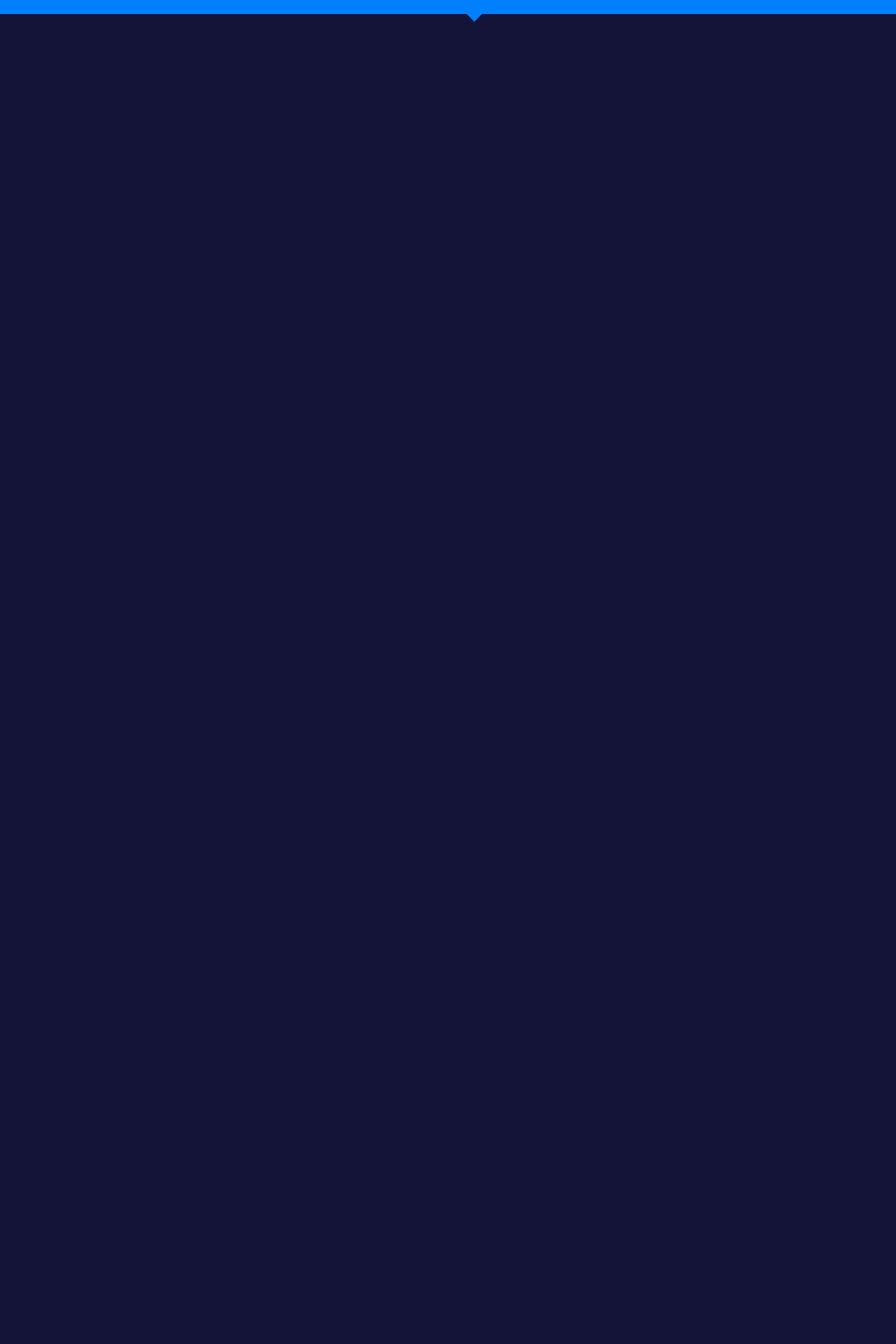
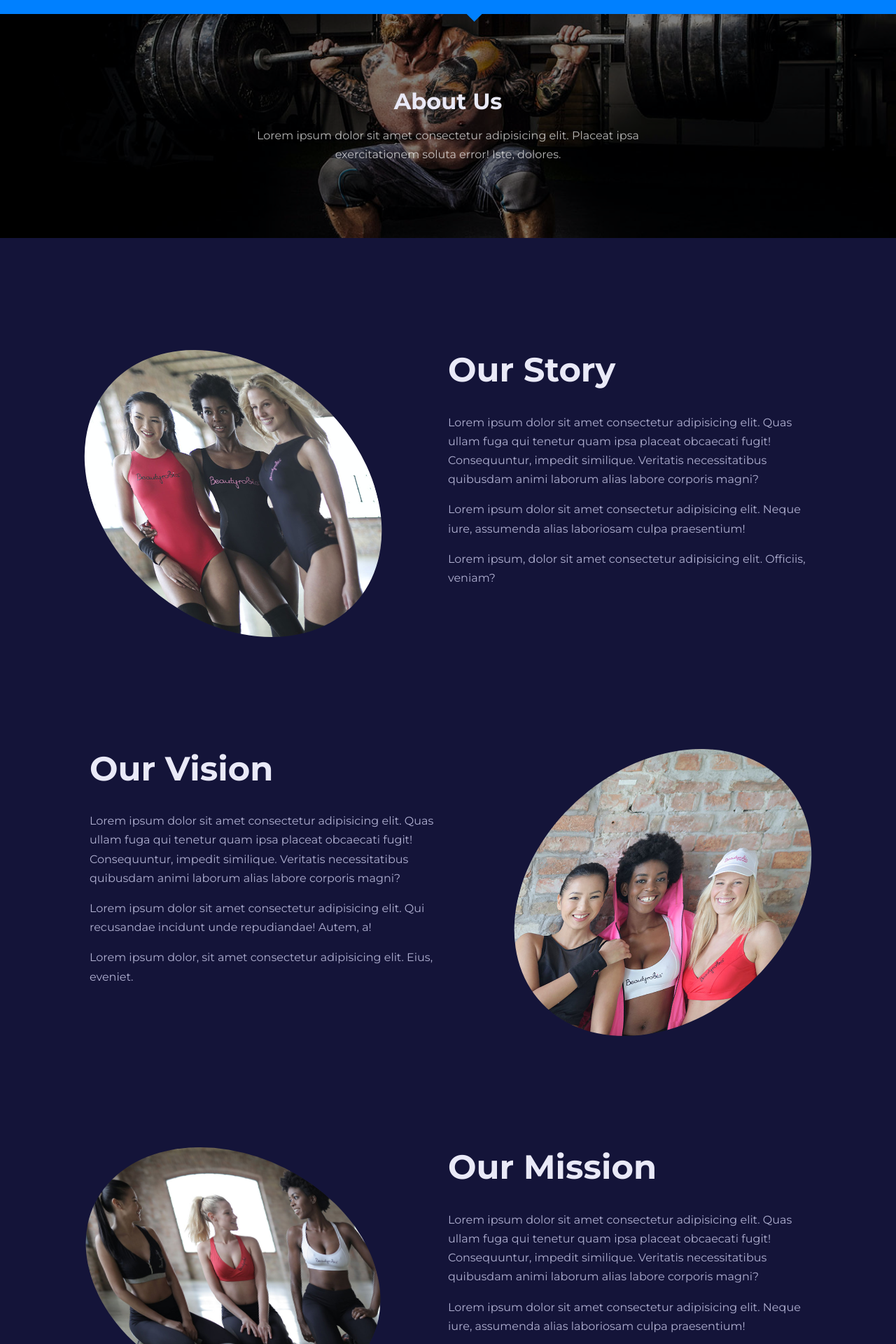
Before and after one commit to enzooz48/Gallery-App, a React (Create React App) app: page /about in a window 1280 px wide. Shown: the part 60-1980 px from the top of the page at 70% size. Before the commit the page ends 800 px from the top, so only its background shows below. Built offline with nearby package versions, Linux system fonts and the light colour scheme.

Commit message:
Add About Component

```diff
--- a/src/App.jsx
+++ b/src/App.jsx
@@ -1,4 +1,5 @@
 import { BrowserRouter, Routes, Route } from 'react-router-dom';
+import Footer from './components/Footer';
 import Navbar from './components/Navbar';
 
 import About from './pages/about/About';
@@ -22,6 +23,7 @@ const App = () => {
 				<Route path="trainers" element={<Trainers />} />
 				<Route path="*" element={<NotFound />} />
 			</Routes>
+			<Footer />
 		</BrowserRouter>
 	);
 };
--- a/src/components/Header.jsx
+++ b/src/components/Header.jsx
@@ -1,26 +1,15 @@
-import { Link } from 'react-router-dom';
-import Image from '../assets/images/main_header.png';
+import React from 'react';
 
-const Header = () => {
+const Header = ({ title, image, children }) => {
 	return (
-		<header className="main__header">
-			<div className="container main__header-container">
-				<div className="main__header-left">
-					<h4>#100DaysOfWorkOut</h4>
-					<h1>Join the Legends of the Fitness World</h1>
-					<p>
-						Lorem ipsum dolor sit amet consectetur adipisicing elit. Maxime
-						adipisci dolor quis perspiciatis magnam voluptatum.
-					</p>
-					<Link to="/plans" className="btn lg">
-						Get Started
-					</Link>
+		<header className="header">
+			<div className="header__container">
+				<div className="header__container-bg">
+					<img src={image} alt="HeaderBackgroundImage" />
 				</div>
-				<div className="main__header-right">
-					<div className="main__header-circle"></div>
-					<div className="main__header-image">
-						<img src={Image} alt="MainHeaderImage" />
-					</div>
+				<div className="header__content">
+					<h2>{title}</h2>
+					<p>{children}</p>
 				</div>
 			</div>
 		</header>
--- /dev/null
+++ b/src/components/MainHeader.jsx
@@ -0,0 +1,30 @@
+import { Link } from 'react-router-dom';
+import Image from '../assets/images/main_header.png';
+
+const MainHeader = () => {
+	return (
+		<header className="main__header">
+			<div className="container main__header-container">
+				<div className="main__header-left">
+					<h4>#100DaysOfWorkOut</h4>
+					<h1>Join the Legends of the Fitness World</h1>
+					<p>
+						Lorem ipsum dolor sit amet consectetur adipisicing elit. Maxime
+						adipisci dolor quis perspiciatis magnam voluptatum.
+					</p>
+					<Link to="/plans" className="btn lg">
+						Get Started
+					</Link>
+				</div>
+				<div className="main__header-right">
+					<div className="main__header-circle"></div>
+					<div className="main__header-image">
+						<img src={Image} alt="MainHeaderImage" />
+					</div>
+				</div>
+			</div>
+		</header>
+	);
+};
+
+export default MainHeader;
--- a/src/index.css
+++ b/src/index.css
@@ -160,6 +160,47 @@ section__head span {
 	font-weight: 300;
 }
 
+.header {
+	margin-top: 5rem;
+	height: 20rem;
+	overflow: hidden;
+	border-button: 2px solid var(--color-gray-400);
+}
+
+.header__container {
+	width: 100%;
+	height: 100%;
+	display: grid;
+	place-items: center;
+	position: relative;
+	background: black;
+}
+
+.header__container-bg {
+	position: absolute;
+	width: 100%;
+}
+
+.header__container-bg img {
+	opacity: 0.5;
+}
+
+.header__content {
+	position: relative;
+	width: 44%;
+	margin: 0 auto;
+	text-align: center;
+	color: var(--color-gray-100%);
+}
+
+.header__content h2 {
+	margin-bottom: 1rem;
+}
+
+.header__content p {
+	color: rgba(255, 255, 255, 0.7);
+}
+
 /* MEDIA QUERIES (medium screens) */
 @media screen and (max-width: 1024px) {
 	.container {
@@ -173,6 +214,10 @@ section__head span {
 	h2 {
 		font-size: 1.6rem;
 	}
+
+	.header__content {
+		width: 76%;
+	}
 }
 
 /* MEDIA QUERIES (small screens) */
@@ -181,4 +226,21 @@ section__head span {
 		font-size: 2.2rem;
 		line-height: 1.3;
 	}
+
+	section {
+		margin-top: 7rem;
+	}
+
+	.header {
+		height: fit-content;
+	}
+
+	.header__content {
+		width: var(--container-width-md);
+		padding: 3rem 0;
+	}
+
+	.header__content p {
+		font-size: 0.85rem;
+	}
 }
--- a/src/pages/about/About.css
+++ b/src/pages/about/About.css
@@ -0,0 +1,73 @@
+.about__section-image {
+	border-radius: 50%;
+	overflow: hidden;
+	transform: skew(15deg);
+	transition: var(--transition);
+}
+
+.about__section-image:nth-child(2) {
+	transform: skew(-15deg);
+}
+
+.about__section-image:hover {
+	transform: skew(0deg);
+}
+
+.about__section-content h1 {
+	margin-bottom: 2rem;
+}
+
+.about__section-content p {
+	margin-bottom: 1rem;
+}
+
+.about__story-container,
+.about__mission-container {
+	display: grid;
+	grid-template-columns: 40% 50%;
+	gap: 10%;
+}
+
+.about__vision-container {
+	display: grid;
+	grid-template-columns: 50% 40%;
+	gap: 10%;
+}
+
+/* MEDIA QUERIES (medium screens) */
+
+@media screen and (max-width: 1024px) {
+	.about__section-image {
+		width: 60%;
+	}
+
+	.about__mission-content h1 {
+		margin-bottom: 1.2rem;
+	}
+
+	.about__story-container,
+	.about__vision-container,
+	.about__mission-container {
+		grid-template-columns: 1fr;
+		gap: 3rem;
+	}
+
+	.about__vision .about__section-image {
+		grid-row: 1;
+	}
+}
+
+/* MEDIA QUERIES (small screens) */
+
+@media screen and (max-width: 600px) {
+	.about__section-image {
+		width: 80%;
+		margin-inline: auto;
+	}
+
+	.about__story-container,
+	.about__vision-container,
+	.about__mission-container {
+		gap: 2rem;
+	}
+}
--- a/src/pages/about/About.jsx
+++ b/src/pages/about/About.jsx
@@ -1,7 +1,94 @@
+import Header from '../../components/Header';
+import HeaderImage from '../../assets/images/header_bg_1.jpg';
+import StoryImage from '../../assets/images/about1.jpg';
 import './About.css';
+import VisionImage from '../../assets/images/about2.jpg';
+import MissionImage from '../../assets/images/about3.jpg';
 
 const About = () => {
-	return <div>About</div>;
+	return (
+		<>
+			<Header title="About Us" image={HeaderImage}>
+				Lorem ipsum dolor sit amet consectetur adipisicing elit. Placeat ipsa
+				exercitationem soluta error! Iste, dolores.
+			</Header>
+
+			<section className="about__story">
+				<div className="container about__story-container">
+					<div className="about__section-image">
+						<img src={StoryImage} alt="OutStoryImage" />
+					</div>
+					<div className="about__section-content">
+						<h1>Our Story</h1>
+						<p>
+							Lorem ipsum dolor sit amet consectetur adipisicing elit. Quas
+							ullam fuga qui tenetur quam ipsa placeat obcaecati fugit!
+							Consequuntur, impedit similique. Veritatis necessitatibus
+							quibusdam animi laborum alias labore corporis magni?
+						</p>
+						<p>
+							Lorem ipsum dolor sit amet consectetur adipisicing elit. Neque
+							iure, assumenda alias laboriosam culpa praesentium!
+						</p>
+						<p>
+							Lorem ipsum, dolor sit amet consectetur adipisicing elit.
+							Officiis, veniam?
+						</p>
+					</div>
+				</div>
+			</section>
+
+			<section className="about__vision">
+				<div className="container about__vision-container">
+					<div className="about__section-content">
+						<h1>Our Vision</h1>
+						<p>
+							Lorem ipsum dolor sit amet consectetur adipisicing elit. Quas
+							ullam fuga qui tenetur quam ipsa placeat obcaecati fugit!
+							Consequuntur, impedit similique. Veritatis necessitatibus
+							quibusdam animi laborum alias labore corporis magni?
+						</p>
+						<p>
+							Lorem ipsum dolor sit amet consectetur adipisicing elit. Qui
+							recusandae incidunt unde repudiandae! Autem, a!
+						</p>
+						<p>
+							Lorem ipsum dolor, sit amet consectetur adipisicing elit. Eius,
+							eveniet.
+						</p>
+					</div>
+					<div className="about__section-image">
+						<img src={VisionImage} alt="OutVisionImage" />
+					</div>
+				</div>
+			</section>
+
+			<section className="about__mission">
+				<div className="container about__mission-container">
+					<div className="about__section-image">
+						<img src={MissionImage} alt="OutMissionImage" />
+					</div>
+					<div className="about__section-content">
+						<h1>Our Mission</h1>
+						<p>
+							Lorem ipsum dolor sit amet consectetur adipisicing elit. Quas
+							ullam fuga qui tenetur quam ipsa placeat obcaecati fugit!
+							Consequuntur, impedit similique. Veritatis necessitatibus
+							quibusdam animi laborum alias labore corporis magni?
+						</p>
+						<p>
+							Lorem ipsum dolor sit amet consectetur adipisicing elit. Neque
+							iure, assumenda alias laboriosam culpa praesentium!
+						</p>
+						<p>
+							Lorem ipsum, dolor sit amet consectetur adipisicing elit.
+							Officiis, veniam?
+						</p>
+					</div>
+				</div>
+			</section>
+		</>
+	);
 };
 
 export default About;
--- a/src/pages/home/Home.jsx
+++ b/src/pages/home/Home.jsx
@@ -1,6 +1,6 @@
 import FAQs from '../../components/FAQs';
 import Footer from '../../components/Footer';
-import Header from '../../components/Header';
+import MainHeader from '../../components/MainHeader';
 import Programs from '../../components/Programs';
 import Testimonials from '../../components/Testimonials';
 import Values from '../../components/Values';
@@ -9,7 +9,7 @@ import './Home.css';
 const Home = () => {
 	return (
 		<>
-			<Header />
+			<MainHeader />
 			<Programs />
 			<Values />
 			<FAQs />
```
